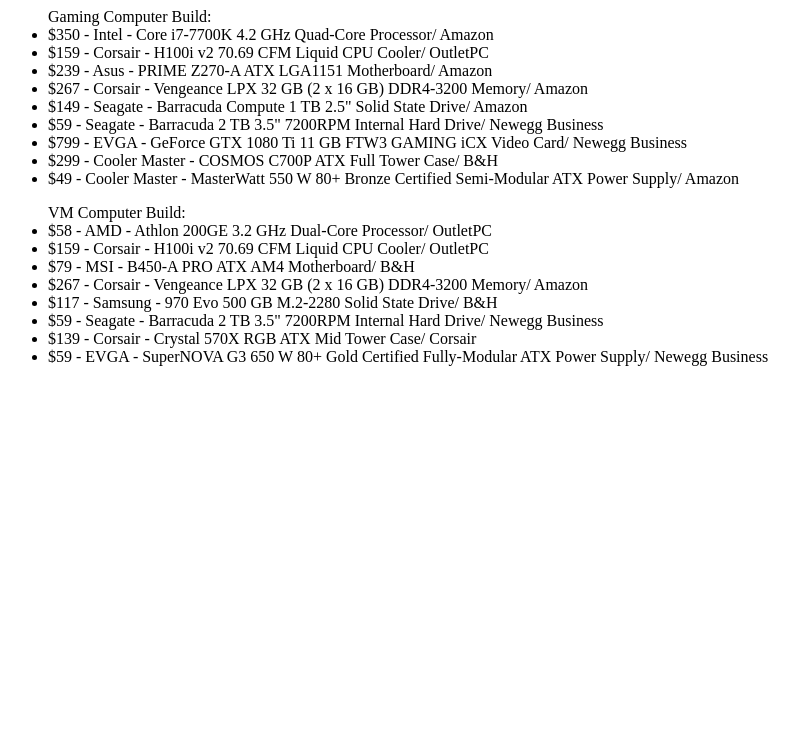
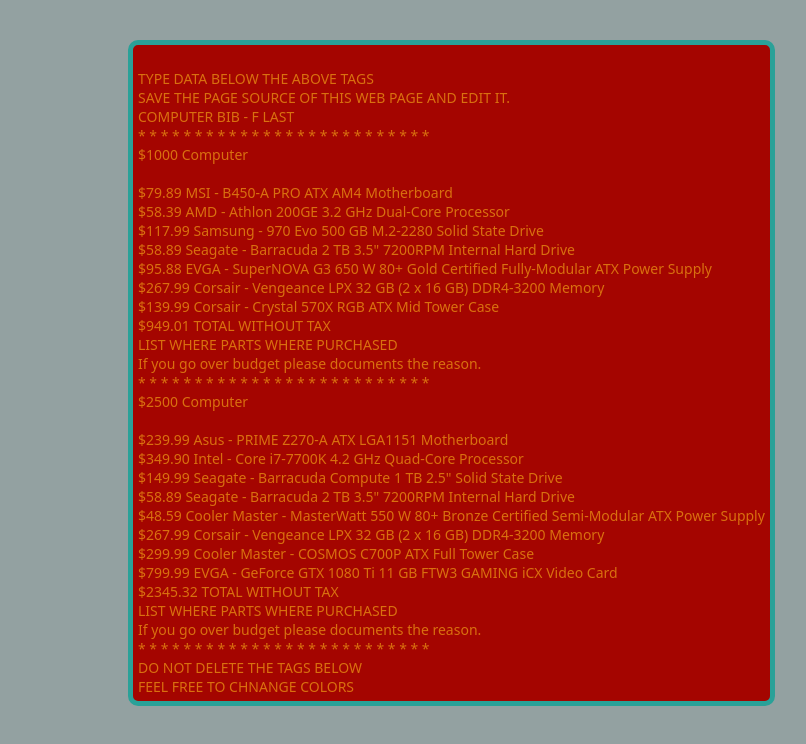
Before and after one commit to Ngrade7/Ngrade7.github.io, a plain HTML site: page index.html in a window 1280 px wide. Shown: the whole page, without its empty margins (0-806 px from the left). Drawn offline with Linux system fonts and the light colour scheme.

Commit message:
Update index.html

```diff
--- a/index.html
+++ b/index.html
@@ -1,29 +1,72 @@
+<html><head>
+<meta http-equiv="content-type" content="text/html; charset=UTF-8">
+<title> Nick's Computer Build </title>
+<style>
+body{ margin:0;
+  background-color: #93a1a1 ;
+  color: #000;
+  font-family: system-ui, sans-serif;
+  font-size: 14px;
+}
+a{
+  color: #fff ;font-size: 14px;background-color: #002b36 ;
+  text-decoration: none;
+}
+a:hover{
+	background-color: #93a1a1;
+}
+.list {
+position: absolute;
+top: 5%;
+left: 10%;
+font-family: system-ui , sans-serif;
+background-color: #a40500;
+color:  #d9700f ;
+border: solid 5px;
+border-style: solid;
+border-color: #2aa198;
+border-radius: 10px;
+padding : 5px;
+}
+</style>
+</head>
+<body>
+<pre><div class="list">
+TYPE DATA BELOW THE ABOVE TAGS
+SAVE THE PAGE SOURCE OF THIS WEB PAGE AND EDIT IT.
+COMPUTER BIB - F LAST
+* * * * * * * * * * * * * * * * * * * * * * * * * *
+$1000 Computer
+
+$79.89 MSI - B450-A PRO ATX AM4 Motherboard
+$58.39 AMD - Athlon 200GE 3.2 GHz Dual-Core Processor
+$117.99 Samsung - 970 Evo 500 GB M.2-2280 Solid State Drive
+$58.89 Seagate - Barracuda 2 TB 3.5" 7200RPM Internal Hard Drive
+$95.88 EVGA - SuperNOVA G3 650 W 80+ Gold Certified Fully-Modular ATX Power Supply
+$267.99 Corsair - Vengeance LPX 32 GB (2 x 16 GB) DDR4-3200 Memory
+$139.99 Corsair - Crystal 570X RGB ATX Mid Tower Case
+$949.01 TOTAL WITHOUT TAX
+LIST WHERE PARTS WHERE PURCHASED
+If you go over budget please documents the reason.
+* * * * * * * * * * * * * * * * * * * * * * * * * *
+$2500 Computer
+
+$239.99 Asus - PRIME Z270-A ATX LGA1151 Motherboard
+$349.90 Intel - Core i7-7700K 4.2 GHz Quad-Core Processor
+$149.99 Seagate - Barracuda Compute 1 TB 2.5" Solid State Drive
+$58.89 Seagate - Barracuda 2 TB 3.5" 7200RPM Internal Hard Drive
+$48.59 Cooler Master - MasterWatt 550 W 80+ Bronze Certified Semi-Modular ATX Power Supply
+$267.99 Corsair - Vengeance LPX 32 GB (2 x 16 GB) DDR4-3200 Memory
+$299.99 Cooler Master - COSMOS C700P ATX Full Tower Case
+$799.99 EVGA - GeForce GTX 1080 Ti 11 GB FTW3 GAMING iCX Video Card
+$2345.32 TOTAL WITHOUT TAX
+LIST WHERE PARTS WHERE PURCHASED
+If you go over budget please documents the reason.
+* * * * * * * * * * * * * * * * * * * * * * * * * *
+DO NOT DELETE THE TAGS BELOW
+FEEL FREE TO CHNANGE COLORS
+</div>
+</pre>
 
 
-<ul>
-Gaming Computer Build:
-
-	<li>$350 - Intel - Core i7-7700K 4.2 GHz Quad-Core Processor/ Amazon
-	<li>$159 - Corsair - H100i v2 70.69 CFM Liquid CPU Cooler/ OutletPC
-	<li>$239 - Asus - PRIME Z270-A ATX LGA1151 Motherboard/ Amazon
-	<li>$267 - Corsair - Vengeance LPX 32 GB (2 x 16 GB) DDR4-3200 Memory/ Amazon
-	<li>$149 - Seagate - Barracuda Compute 1 TB 2.5" Solid State Drive/ Amazon
-	<li>$59 - Seagate - Barracuda 2 TB 3.5" 7200RPM Internal Hard Drive/ Newegg Business
-	<li>$799 - EVGA - GeForce GTX 1080 Ti 11 GB FTW3 GAMING iCX Video Card/ Newegg Business
-	<li>$299 - Cooler Master - COSMOS C700P ATX Full Tower Case/ B&H
-	<li>$49 - Cooler Master - MasterWatt 550 W 80+ Bronze Certified Semi-Modular ATX Power Supply/ Amazon
-</ul>
-
-<ul>
-VM Computer Build:
-
-	<li>$58 - AMD - Athlon 200GE 3.2 GHz Dual-Core Processor/ OutletPC
-	<li>$159 - Corsair - H100i v2 70.69 CFM Liquid CPU Cooler/ OutletPC
-	<li>$79 - MSI - B450-A PRO ATX AM4 Motherboard/ B&H
-	<li>$267 - Corsair - Vengeance LPX 32 GB (2 x 16 GB) DDR4-3200 Memory/ Amazon
-	<li>$117 - Samsung - 970 Evo 500 GB M.2-2280 Solid State Drive/ B&H
-	<li>$59 - Seagate - Barracuda 2 TB 3.5" 7200RPM Internal Hard Drive/ Newegg Business
-	<li>$139 - Corsair - Crystal 570X RGB ATX Mid Tower Case/ Corsair
-	<li>$59 - EVGA - SuperNOVA G3 650 W 80+ Gold Certified Fully-Modular ATX Power Supply/ Newegg Business
-
-</ul>
+</body></html>
```
